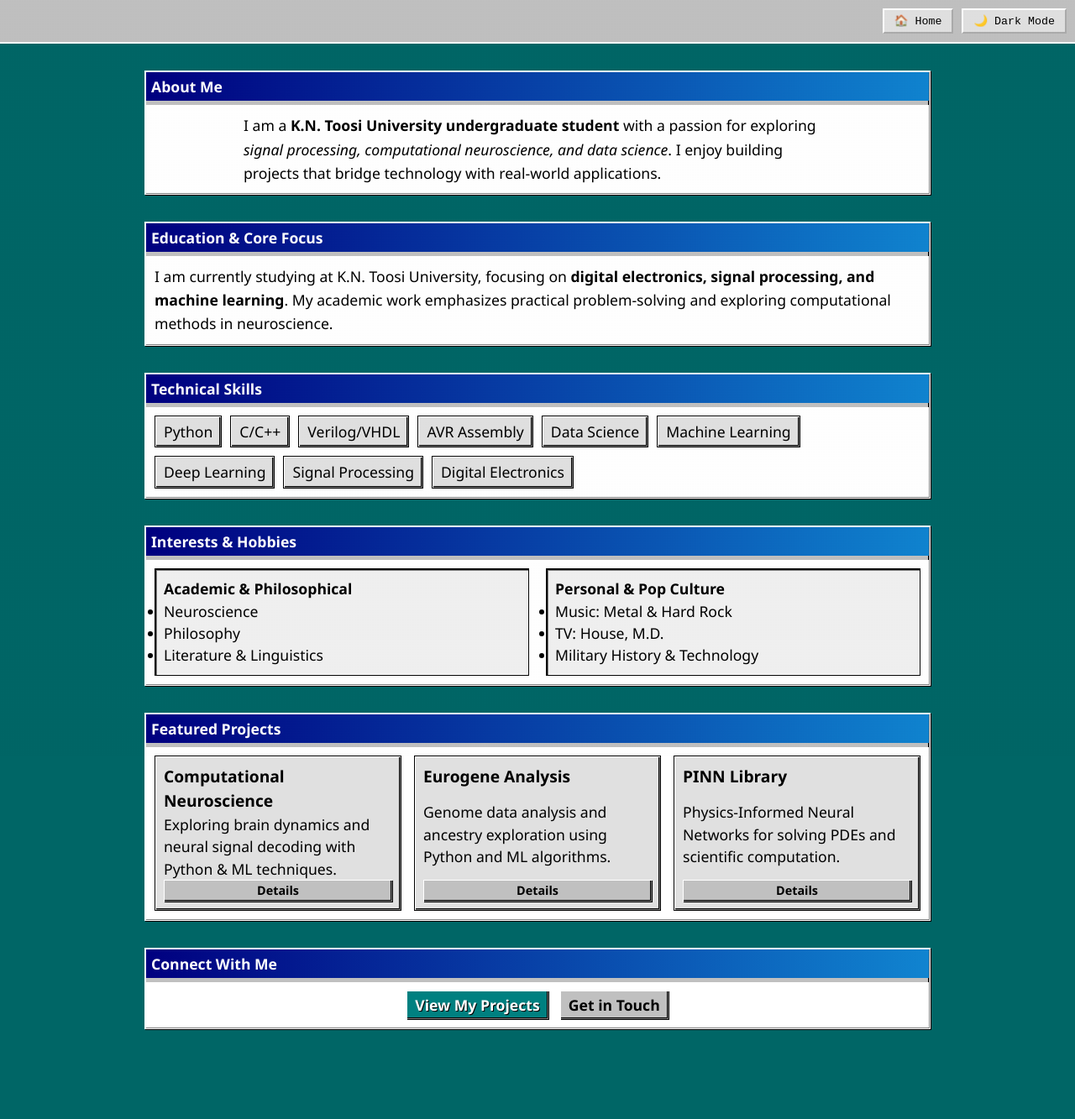
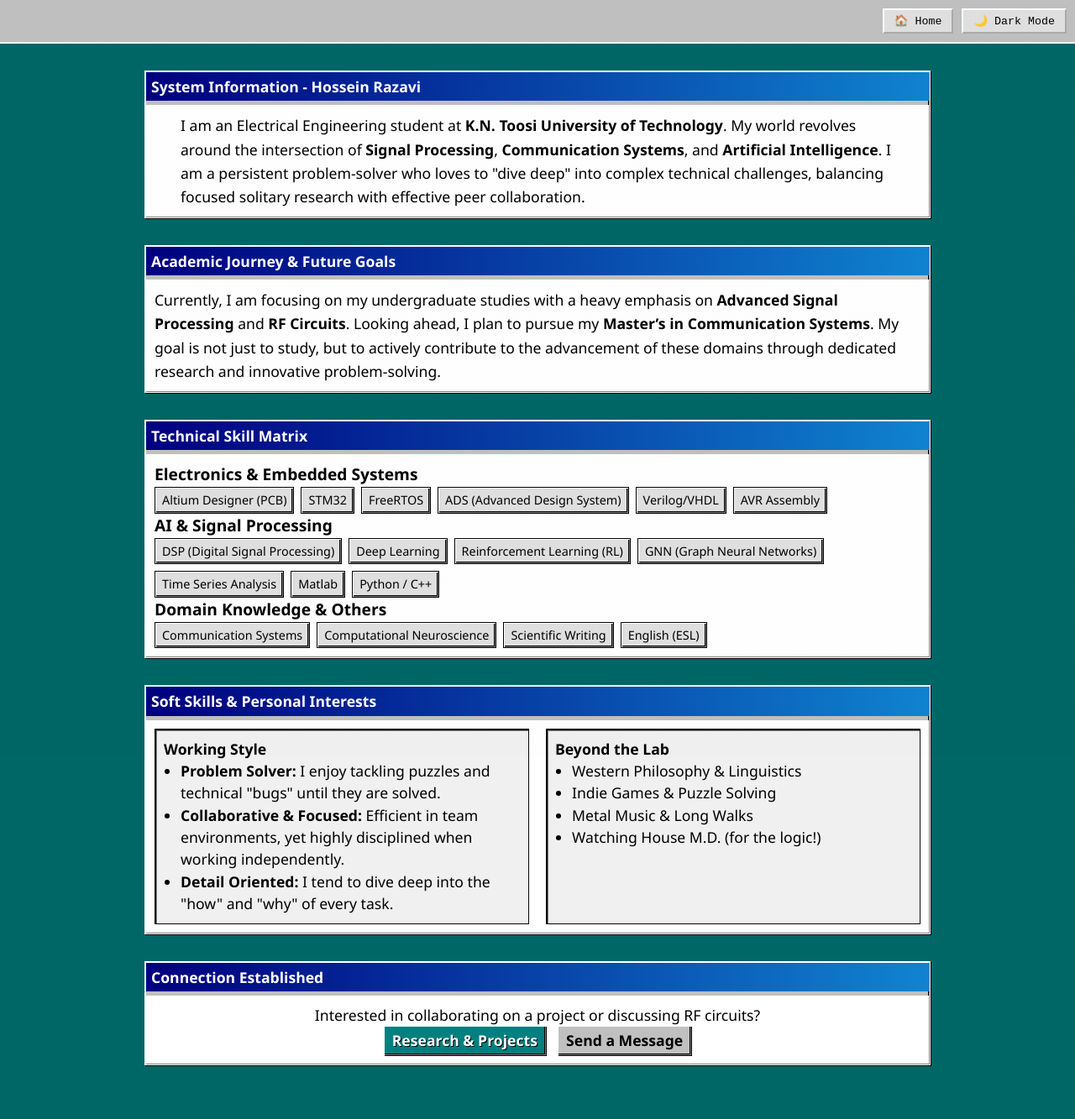
Before and after one commit to UncleRazavi/UncleRazavi.github.io, a Jekyll site: the page about.html, which Jekyll copies as it is, in a window 1280 px wide. Shown: the whole page at 84% size. Built offline with Jekyll 4.4.1, drawn with Linux system fonts in a browser that asks for light colours; before the commit the page ends 1290 px from its top, so only the background shows below that.

Commit message:
Enhancement in skills and personal aspects

```diff
--- a/about.html
+++ b/about.html
@@ -36,14 +36,30 @@
         }
 
         body.dark-mode .win98-button,
-        body.dark-mode .win98-button-header {
-            background-color: #444;
+        body.dark-mode .win98-button-header,
+        body.dark-mode .win98-bevel-out,
+        body.dark-mode .win98-bevel-in {
+            background-color: #444 !important;
             color: #f0f0f0;
             border-color: #888;
         }
 
         body.dark-mode a {
             color: #9fcfff;
+        }
+
+        .skill-list {
+            display: flex;
+            flex-wrap: wrap;
+            gap: 8px;
+            list-style: none;
+            padding: 0;
+        }
+
+        .skill-tag {
+            padding: 4px 8px;
+            background: #e0e0e0;
+            font-size: 0.9rem;
         }
     </style>
 </head>
@@ -77,96 +92,93 @@
 
     <!-- Hero Section -->
     <section class="about-hero win98-window" style="margin-bottom:2rem;">
-        <div class="window-title">About Me</div>
+        <div class="window-title">System Information - Hossein Razavi</div>
         <div class="window-content">
-            <p style="line-height:1.6; max-width:700px; margin:auto;">
-                I am a <strong>K.N. Toosi University undergraduate student</strong> with a passion for exploring
-                <em>signal processing, computational neuroscience, and data science</em>.
-                I enjoy building projects that bridge technology with real-world applications.
+            <p style="line-height:1.6; max-width:850px; margin:auto;">
+                I am an Electrical Engineering student at <strong>K.N. Toosi University of Technology</strong>.
+                My world revolves around the intersection of <strong>Signal Processing</strong>, <strong>Communication Systems</strong>, and <strong>Artificial Intelligence</strong>.
+                I am a persistent problem-solver who loves to "dive deep" into complex technical challenges, balancing focused solitary research with effective peer collaboration.
             </p>
         </div>
     </section>
 
-    <!-- Education & Focus -->
+    <!-- Academic Journey & Vision -->
     <section class="education win98-window" style="margin-bottom:2rem;">
-        <div class="window-title">Education & Core Focus</div>
+        <div class="window-title">Academic Journey & Future Goals</div>
         <div class="window-content" style="line-height:1.6;">
             <p>
-                I am currently studying at K.N. Toosi University, focusing on <strong>digital electronics, signal processing, and machine learning</strong>.
-                My academic work emphasizes practical problem-solving and exploring computational methods in neuroscience.
+                Currently, I am focusing on my undergraduate studies with a heavy emphasis on <strong>Advanced Signal Processing</strong> and <strong>RF Circuits</strong>.
+                Looking ahead, I plan to pursue my <strong>Master’s in Communication Systems</strong>. My goal is not just to study, but to actively contribute to the advancement of these domains through dedicated research and innovative problem-solving.
             </p>
         </div>
     </section>
 
-    <!-- Technical Skills -->
+    <!-- Technical Skill Matrix -->
     <section class="technical-skills win98-window" style="margin-bottom:2rem;">
-        <div class="window-title">Technical Skills</div>
+        <div class="window-title">Technical Skill Matrix</div>
         <div class="window-content">
-            <ul style="display:flex; flex-wrap:wrap; gap:10px; list-style:none; padding:0;">
-                <li class="win98-bevel-out" style="padding:5px 10px; background:#e0e0e0;">Python</li>
-                <li class="win98-bevel-out" style="padding:5px 10px; background:#e0e0e0;">C/C++</li>
-                <li class="win98-bevel-out" style="padding:5px 10px; background:#e0e0e0;">Verilog/VHDL</li>
-                <li class="win98-bevel-out" style="padding:5px 10px; background:#e0e0e0;">AVR Assembly</li>
-                <li class="win98-bevel-out" style="padding:5px 10px; background:#e0e0e0;">Data Science</li>
-                <li class="win98-bevel-out" style="padding:5px 10px; background:#e0e0e0;">Machine Learning</li>
-                <li class="win98-bevel-out" style="padding:5px 10px; background:#e0e0e0;">Deep Learning</li>
-                <li class="win98-bevel-out" style="padding:5px 10px; background:#e0e0e0;">Signal Processing</li>
-                <li class="win98-bevel-out" style="padding:5px 10px; background:#e0e0e0;">Digital Electronics</li>
+            <h4 style="margin-top:0;">Electronics & Embedded Systems</h4>
+            <ul class="skill-list">
+                <li class="win98-bevel-out skill-tag">Altium Designer (PCB)</li>
+                <li class="win98-bevel-out skill-tag">STM32</li>
+                <li class="win98-bevel-out skill-tag">FreeRTOS</li>
+                <li class="win98-bevel-out skill-tag">ADS (Advanced Design System)</li>
+                <li class="win98-bevel-out skill-tag">Verilog/VHDL</li>
+                <li class="win98-bevel-out skill-tag">AVR Assembly</li>
+            </ul>
+
+            <h4>AI & Signal Processing</h4>
+            <ul class="skill-list">
+                <li class="win98-bevel-out skill-tag">DSP (Digital Signal Processing)</li>
+                <li class="win98-bevel-out skill-tag">Deep Learning</li>
+                <li class="win98-bevel-out skill-tag">Reinforcement Learning (RL)</li>
+                <li class="win98-bevel-out skill-tag">GNN (Graph Neural Networks)</li>
+                <li class="win98-bevel-out skill-tag">Time Series Analysis</li>
+                <li class="win98-bevel-out skill-tag">Matlab</li>
+                <li class="win98-bevel-out skill-tag">Python / C++</li>
+            </ul>
+
+            <h4>Domain Knowledge & Others</h4>
+            <ul class="skill-list">
+                <li class="win98-bevel-out skill-tag">Communication Systems</li>
+                <li class="win98-bevel-out skill-tag">Computational Neuroscience</li>
+                <li class="win98-bevel-out skill-tag">Scientific Writing</li>
+                <li class="win98-bevel-out skill-tag">English (ESL)</li>
             </ul>
         </div>
     </section>
 
-    <!-- Interests -->
+    <!-- Personal & Professional Profile -->
     <section class="interests win98-window" style="margin-bottom:2rem;">
-        <div class="window-title">Interests & Hobbies</div>
+        <div class="window-title">Soft Skills & Personal Interests</div>
         <div class="window-content" style="display: flex; gap: 20px; flex-wrap:wrap;">
-            <div class="academic win98-bevel-in" style="flex:1; min-width:200px; padding:10px; background:#f0f0f0;">
-                <h3 style="margin-top:0; font-size:1.1rem;">Academic & Philosophical</h3>
-                <ul>
-                    <li>Neuroscience</li>
-                    <li>Philosophy</li>
-                    <li>Literature & Linguistics</li>
+            <div class="academic win98-bevel-in" style="flex:1; min-width:280px; padding:10px; background:#f0f0f0;">
+                <h3 style="margin-top:0; font-size:1.1rem;">Working Style</h3>
+                <ul style="padding-left:20px;">
+                    <li><strong>Problem Solver:</strong> I enjoy tackling puzzles and technical "bugs" until they are solved.</li>
+                    <li><strong>Collaborative & Focused:</strong> Efficient in team environments, yet highly disciplined when working independently.</li>
+                    <li><strong>Detail Oriented:</strong> I tend to dive deep into the "how" and "why" of every task.</li>
                 </ul>
             </div>
-            <div class="personal win98-bevel-in" style="flex:1; min-width:200px; padding:10px; background:#f0f0f0;">
-                <h3 style="margin-top:0; font-size:1.1rem;">Personal & Pop Culture</h3>
-                <ul>
-                    <li>Music: Metal & Hard Rock</li>
-                    <li>TV: House, M.D.</li>
-                    <li>Military History & Technology</li>
+            <div class="personal win98-bevel-in" style="flex:1; min-width:280px; padding:10px; background:#f0f0f0;">
+                <h3 style="margin-top:0; font-size:1.1rem;">Beyond the Lab</h3>
+                <ul style="padding-left:20px;">
+                    <li>Western Philosophy & Linguistics</li>
+                    <li>Indie Games & Puzzle Solving</li>
+                    <li>Metal Music & Long Walks</li>
+                    <li>Watching House M.D. (for the logic!)</li>
                 </ul>
             </div>
         </div>
     </section>
 
-    <!-- Featured Projects -->
-    <section class="projects win98-window" style="margin-bottom:2rem;">
-        <div class="window-title">Featured Projects</div>
-        <div class="window-content" style="display:flex; flex-wrap:wrap; gap:15px;">
-            <div class="project-card win98-bevel-out" style="flex:1; min-width:200px; padding:10px; background:#e0e0e0;">
-                <h4>Computational Neuroscience</h4>
-                <p>Exploring brain dynamics and neural signal decoding with Python & ML techniques.</p>
-                <a href="projects.html#neuroscience" class="win98-button small-button">Details</a>
-            </div>
-            <div class="project-card win98-bevel-out" style="flex:1; min-width:200px; padding:10px; background:#e0e0e0;">
-                <h4>Eurogene Analysis</h4>
-                <p>Genome data analysis and ancestry exploration using Python and ML algorithms.</p>
-                <a href="projects.html#eurogene" class="win98-button small-button">Details</a>
-            </div>
-            <div class="project-card win98-bevel-out" style="flex:1; min-width:200px; padding:10px; background:#e0e0e0;">
-                <h4>PINN Library</h4>
-                <p>Physics-Informed Neural Networks for solving PDEs and scientific computation.</p>
-                <a href="projects.html#pinn" class="win98-button small-button">Details</a>
-            </div>
-        </div>
-    </section>
-
-    <!-- Links & CTA -->
+    <!-- CTA -->
     <section class="links-cta win98-window" style="margin-bottom:2rem; text-align:center;">
-        <div class="window-title">Connect With Me</div>
+        <div class="window-title">Connection Established</div>
         <div class="window-content">
-            <a href="projects.html" class="win98-button primary" style="margin-right:10px;">View My Projects</a>
-            <a href="contact.html" class="win98-button">Get in Touch</a>
+            <p>Interested in collaborating on a project or discussing RF circuits?</p>
+            <a href="projects.html" class="win98-button primary" style="margin-right:10px;">Research & Projects</a>
+            <a href="contact.html" class="win98-button">Send a Message</a>
         </div>
     </section>
 
```
Also changed, not shown: other parts of about.html (+0 -1 lines).
